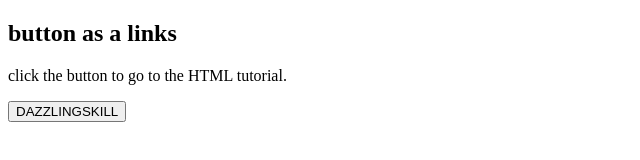
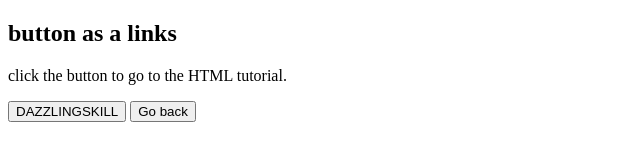
Before and after one commit to jaiswalprashansha76-coder/github-collaboration, a plain HTML site: page index.html in a window 1280 px wide. Shown: the whole page, without its empty margins (0-640 px from the left). Drawn offline with Linux system fonts and the light colour scheme.

Commit message:
this is my second commit

```diff
--- a/index.html
+++ b/index.html
@@ -7,6 +7,6 @@
 <p>click the button to go to the HTML tutorial.</p>
 
 <button onclick="document.location='https://dazzlingskill.com/'">DAZZLINGSKILL</button>
-
+<button onclick="document.location='file:///C:/Users/larai/OneDrive/Desktop/New%20folder%20(9)/github-collaboration/index.html">Go back</button>
 </body>
 </html>
```
